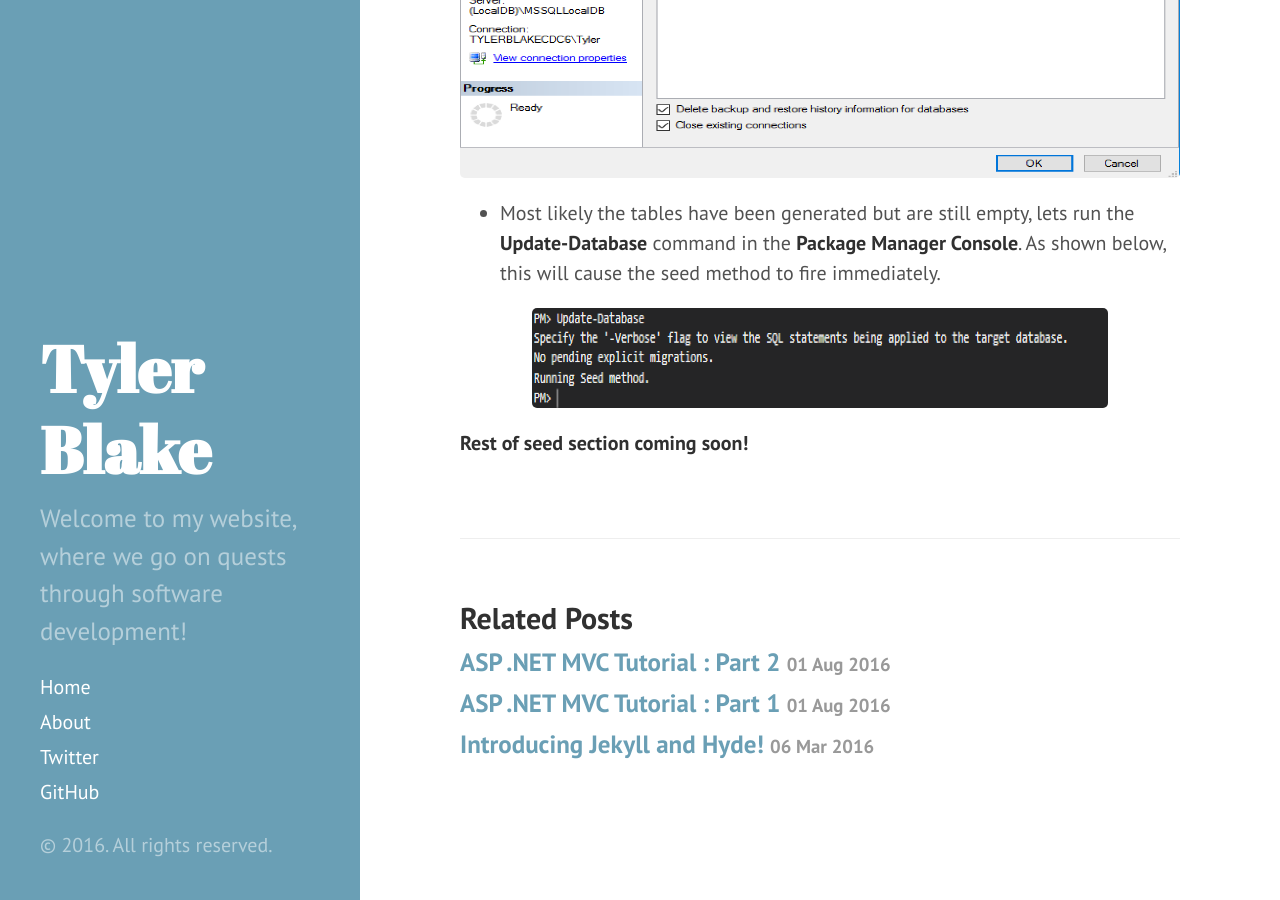
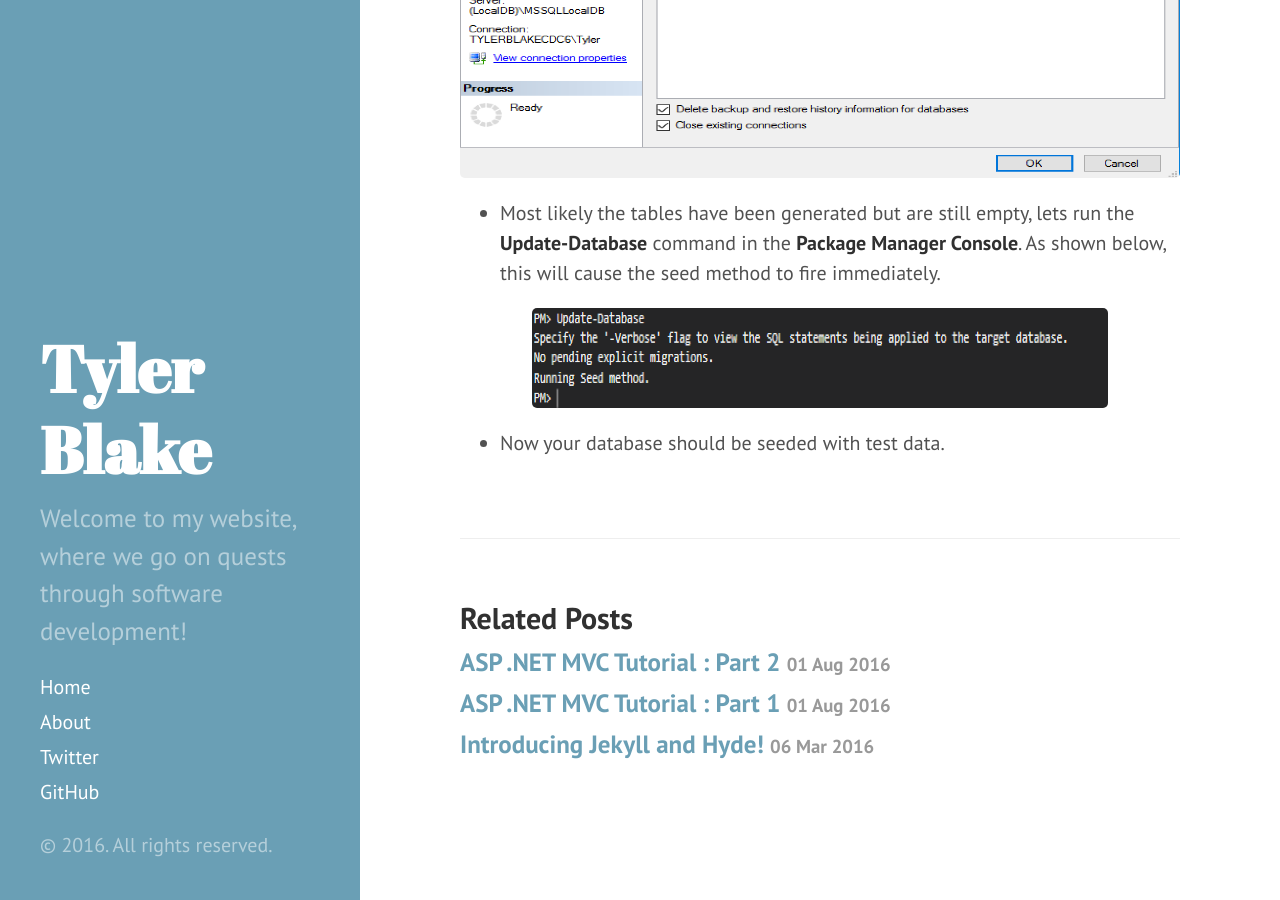
Before and after one commit to tylerablake/website, a Jekyll site: the page built from _posts/2016-08-01-mvc-tutorial-part3.md, in a window 1280 px wide and 900 px high, scrolled down 3372 px. Built offline with Jekyll 4.4.1, drawn with Linux system fonts in a browser that asks for light colours.

Commit message:
update seed text

```diff
--- a/_posts/2016-08-01-mvc-tutorial-part3.md
+++ b/_posts/2016-08-01-mvc-tutorial-part3.md
@@ -83,10 +83,10 @@ This is a tutorial series showing how to get up and running with MVC. In this se
 
 <img src="/assets/updateDatabaseCommand.png" width="80%;" height="100px;" style="margin:auto;">
 
-**Rest of seed section coming soon!**
+* Now your database should be seeded with test data.
+
+
 
 <!-- TODO:
-
-Web.Config connection strings
-Web.Config transforms
-Seeding the DB -->
+Seeding the DB
+-->
```
